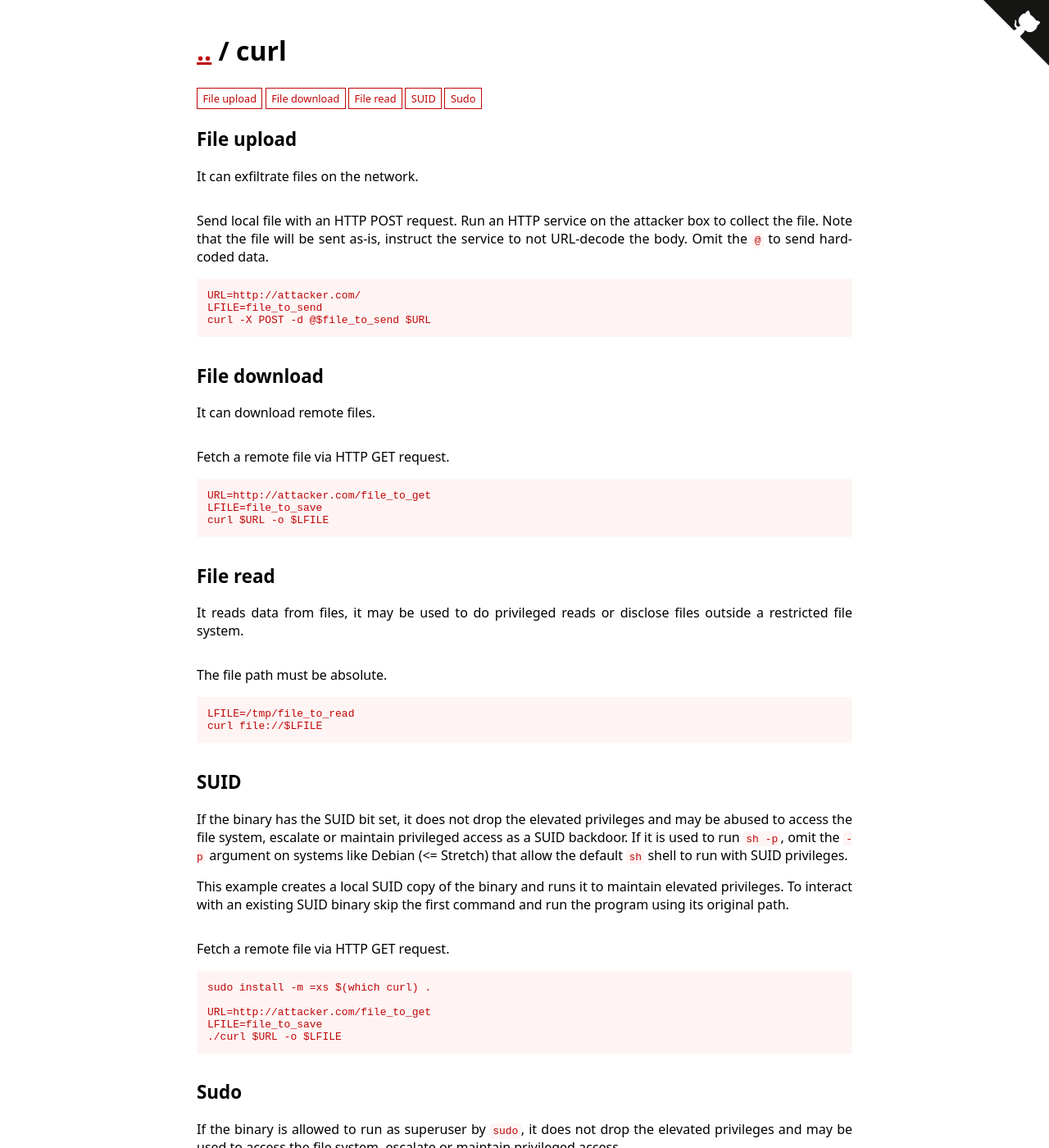
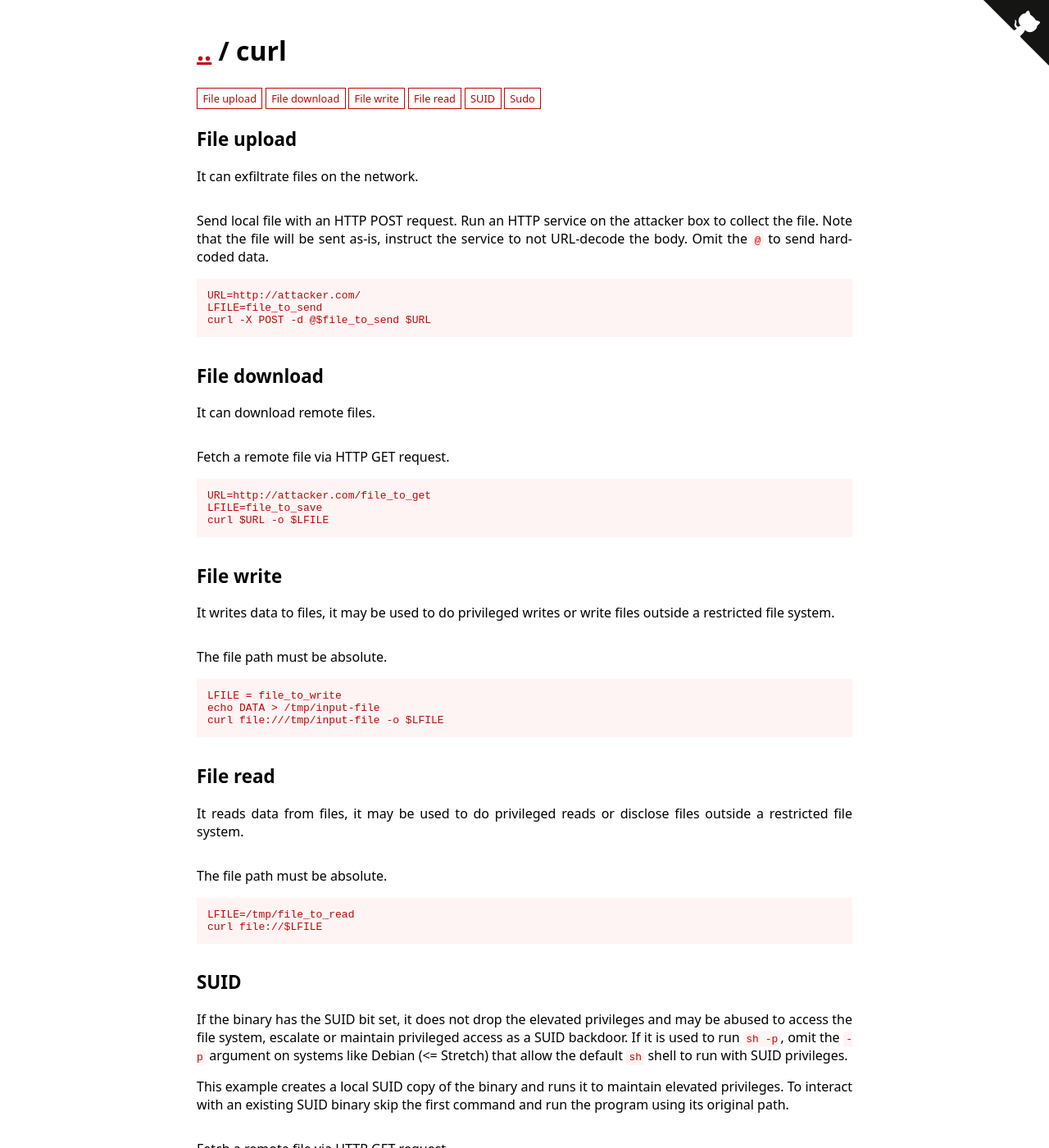
Before and after one commit to GTFOBins/GTFOBins.github.io, a Jekyll site: the page built from _gtfobins/curl.md, in a window 1280 px wide and 1400 px high. Shown: the whole window at 82% size. Built offline with Jekyll 4.4.1, drawn with Linux system fonts in a browser that asks for light colours.

Commit message:
Update curl.md
curl file-write added

```diff
--- a/_gtfobins/curl.md
+++ b/_gtfobins/curl.md
@@ -17,6 +17,12 @@ functions:
       code: |
         LFILE=/tmp/file_to_read
         curl file://$LFILE
+  file-write:
+    - description: The file path must be absolute.
+      code: |
+        LFILE = file_to_write
+        echo DATA > /tmp/input-file
+        curl file:///tmp/input-file -o $LFILE
   suid:
     - description: Fetch a remote file via HTTP GET request.
       code: |
```
